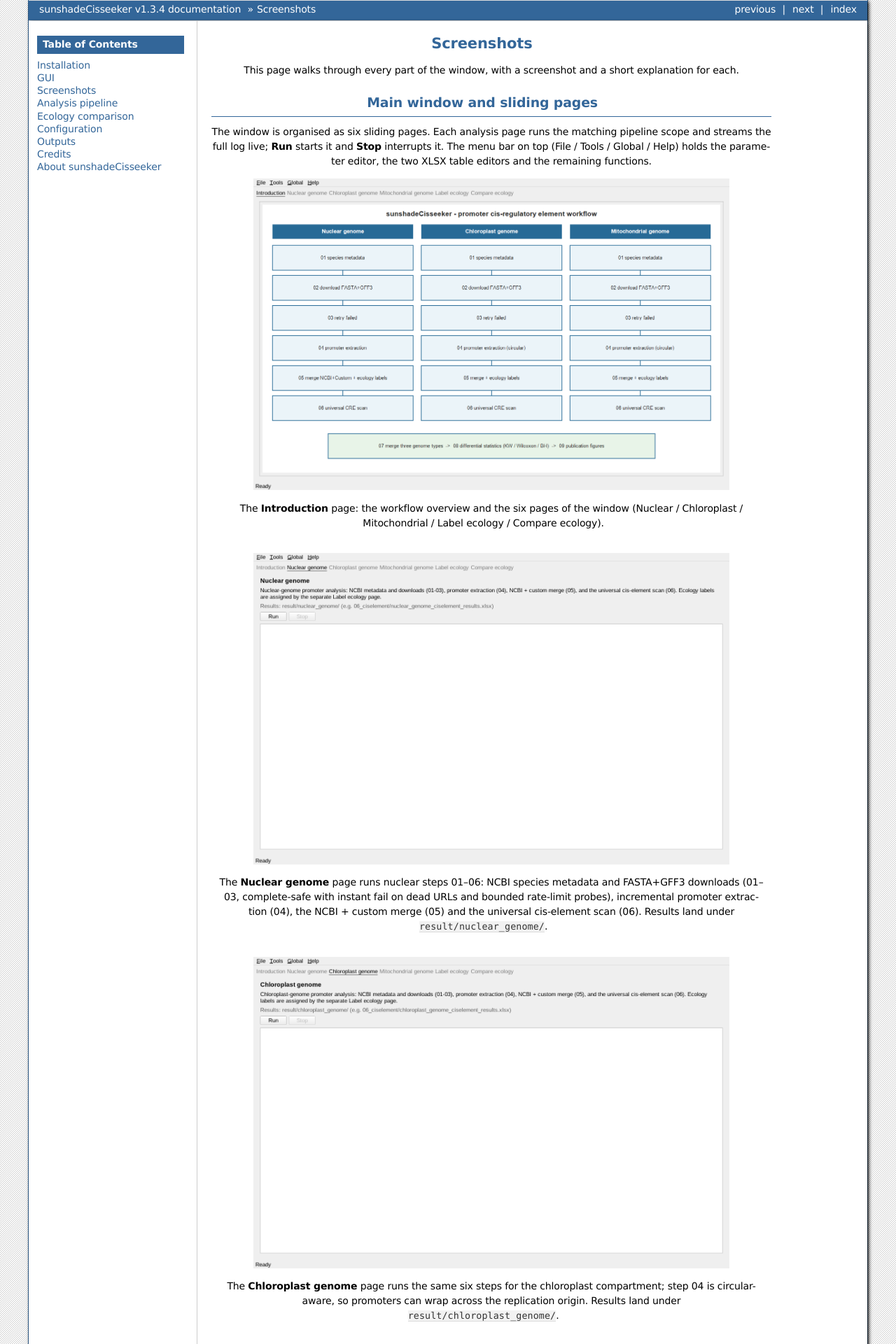
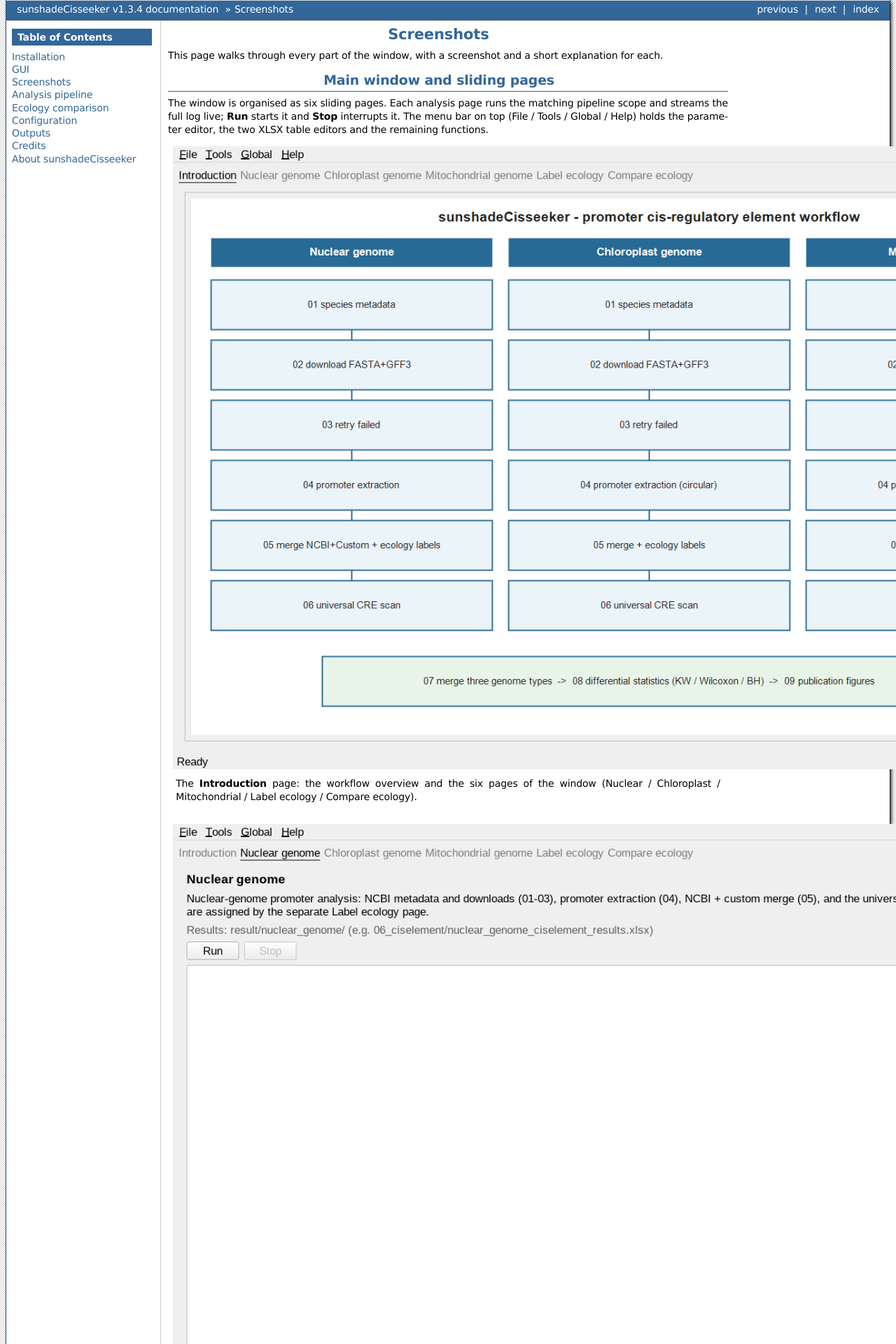
Before and after one commit to chenzhr23/sunshadeCisseeker-docs, a Sphinx documentation site: the page built from docs/content/Screenshots.rst, in a window 1280 px wide. Shown: the top 1920 px of the page at 70% size. Built offline with Sphinx 7.4.7, drawn with Linux system fonts in a browser that asks for light colours.

Commit message:
docs: left-aligned TOC, justified prose, tighter layout, 2x screenshots

```diff
--- a/docs/_static/custom.css
+++ b/docs/_static/custom.css
@@ -6,38 +6,60 @@
     font-weight: bold;
 }
 
-/* Centered presentation: body text and images are centered, exactly like the
-   psiFinder-style layout this documentation follows. */
+/* ---- typography ---- */
+
+/* Prose is justified (两列对齐); the two Tables of Contents stay left-aligned. */
 div.body {
+    text-align: justify;
+}
+
+div.body p,
+div.body li,
+div.body dt,
+div.body dd,
+div.body td,
+div.body th {
+    text-align: justify;
+}
+
+/* Table of Contents lists: text left-aligned (sidebar + index Contents tree). */
+div.sphinxsidebar,
+div.sphinxsidebar ul,
+div.sphinxsidebar li,
+div.sphinxsidebar h3,
+div.sphinxsidebar h3 a,
+div.body div.toctree-wrapper,
+div.body div.toctree-wrapper ul,
+div.body div.toctree-wrapper li {
+    text-align: left;
+}
+
+/* Section headings stay centered. */
+div.body h1,
+div.body h2,
+div.body h3,
+div.body h4,
+div.body h5,
+div.body h6 {
     text-align: center;
 }
 
-/* Keep bullet markers attached while the list text is centered. */
-div.body ul,
-div.body ol {
-    list-style-position: inside;
-}
-
-/* Images and figures centered in the text column. */
+/* Images centered and shown at their requested size (Screenshots use 2x). */
 div.body img {
     display: block;
     margin-left: auto;
     margin-right: auto;
+    max-width: none;
 }
 
 div.figure {
     text-align: center;
 }
 
-/* Tables centered as a block with centered cell text. */
+/* Tables centered as a block. */
 div.body table.docutils {
     margin-left: auto;
     margin-right: auto;
-}
-
-div.body table.docutils th,
-div.body table.docutils td {
-    text-align: center;
 }
 
 /* Code blocks stay left-aligned so commands remain readable. */
@@ -45,3 +67,70 @@
 div.body pre {
     text-align: left;
 }
+
+/* ---- tighter layout: less whitespace ---- */
+
+body {
+    margin: 0 8px;
+    line-height: 135%;
+}
+
+div.body {
+    padding: 0.3em 10px 10px 10px;
+}
+
+p {
+    margin: 0.5em 0 0.3em 0;
+}
+
+h1 {
+    padding: 0.3em 0 0.15em 0;
+}
+
+h2 {
+    margin: 0.9em 0 0.1em 0;
+    padding-bottom: 0.3em;
+}
+
+h3 {
+    margin: 0.7em 0 0 0;
+    padding-bottom: 0.2em;
+}
+
+hr {
+    margin: 1em;
+}
+
+div.admonition {
+    margin: 0.7em 0 0.7em 0;
+}
+
+div.highlight {
+    margin: 0.3em 0.5em;
+}
+
+div.body table.docutils {
+    margin: 0.7em auto;
+}
+
+pre {
+    padding: 0.35em;
+}
+
+/* Narrower sidebar leaves more room for the (2x) screenshots. */
+div.sphinxsidebar {
+    width: 200px;
+    padding: 0.3em 8px 8px 8px;
+}
+
+div.sphinxsidebar h3 {
+    margin: 0.5em 0 0.3em 0;
+}
+
+div.bodywrapper {
+    margin: 0 0 0 220px;
+}
+
+div.footer {
+    padding: 2px 6px 2px 0;
+}
--- a/docs/content/Screenshots.rst
+++ b/docs/content/Screenshots.rst
@@ -14,14 +14,14 @@
 functions.
 
 .. figure:: ../_static/screenshots/01-introduction.png
-   :width: 680
+   :width: 1360
 
    The **Introduction** page: the workflow overview and the six pages of the
    window (Nuclear / Chloroplast / Mitochondrial / Label ecology / Compare
    ecology).
 
 .. figure:: ../_static/screenshots/02-nuclear-genome.png
-   :width: 680
+   :width: 1360
 
    The **Nuclear genome** page runs nuclear steps 01–06: NCBI species metadata
    and FASTA+GFF3 downloads (01–03, complete-safe with instant fail on dead
@@ -30,20 +30,20 @@
    Results land under ``result/nuclear_genome/``.
 
 .. figure:: ../_static/screenshots/03-chloroplast-genome.png
-   :width: 680
+   :width: 1360
 
    The **Chloroplast genome** page runs the same six steps for the chloroplast
    compartment; step 04 is circular-aware, so promoters can wrap across the
    replication origin. Results land under ``result/chloroplast_genome/``.
 
 .. figure:: ../_static/screenshots/04-mitochondrial-genome.png
-   :width: 680
+   :width: 1360
 
    The **Mitochondrial genome** page runs the same six steps for the
    mitochondrial compartment. Results land under ``result/mitochondrial_genome/``.
 
 .. figure:: ../_static/screenshots/05-label-ecology.png
-   :width: 680
+   :width: 1360
 
    The **Label ecology** page (cross-genome step 06): assigns the
    ``sun`` / ``facultative`` / ``shade`` labels from
@@ -55,7 +55,7 @@
    Compare ecology; re-run only this page after editing the label table.
 
 .. figure:: ../_static/screenshots/06-compare-ecology.png
-   :width: 680
+   :width: 1360
 
    The **Compare ecology** page runs steps 07–09: merge the three datasets
    into the ecology master table (07), differential statistics —
@@ -69,7 +69,7 @@
 The three parameter/table editors open as popups from the **Tools** menu.
 
 .. figure:: ../_static/screenshots/07-run-pipeline.png
-   :width: 520
+   :width: 1040
 
    **Tools → Run pipeline…** — edit ``promoter_len``, ``workers``, ``cores``,
    ``min_group_n`` and the optional NCBI API key, tick the parts to run, pick
@@ -78,7 +78,7 @@
    ``quickstart_config.yml`` and are used by the command line identically.
 
 .. figure:: ../_static/screenshots/08-ecology-labels.png
-   :width: 520
+   :width: 1040
 
    **Tools → Ecology labels…** — the table editor for
    ``config/species_ecology_labels.xlsx``: add or remove species, assign each
@@ -86,7 +86,7 @@
    Changes take effect after re-running the Label ecology page.
 
 .. figure:: ../_static/screenshots/09-motif-library.png
-   :width: 520
+   :width: 1040
 
    **Tools → Motif library…** — the table editor for
    ``config/cis_element_motif_library.xlsx``: every CRE searched by the
```
Also changed, not shown: docs/_static/screenshots/07-run-pipeline.png, docs/_static/screenshots/08-ecology-labels.png, docs/_static/screenshots/09-motif-library.png.
